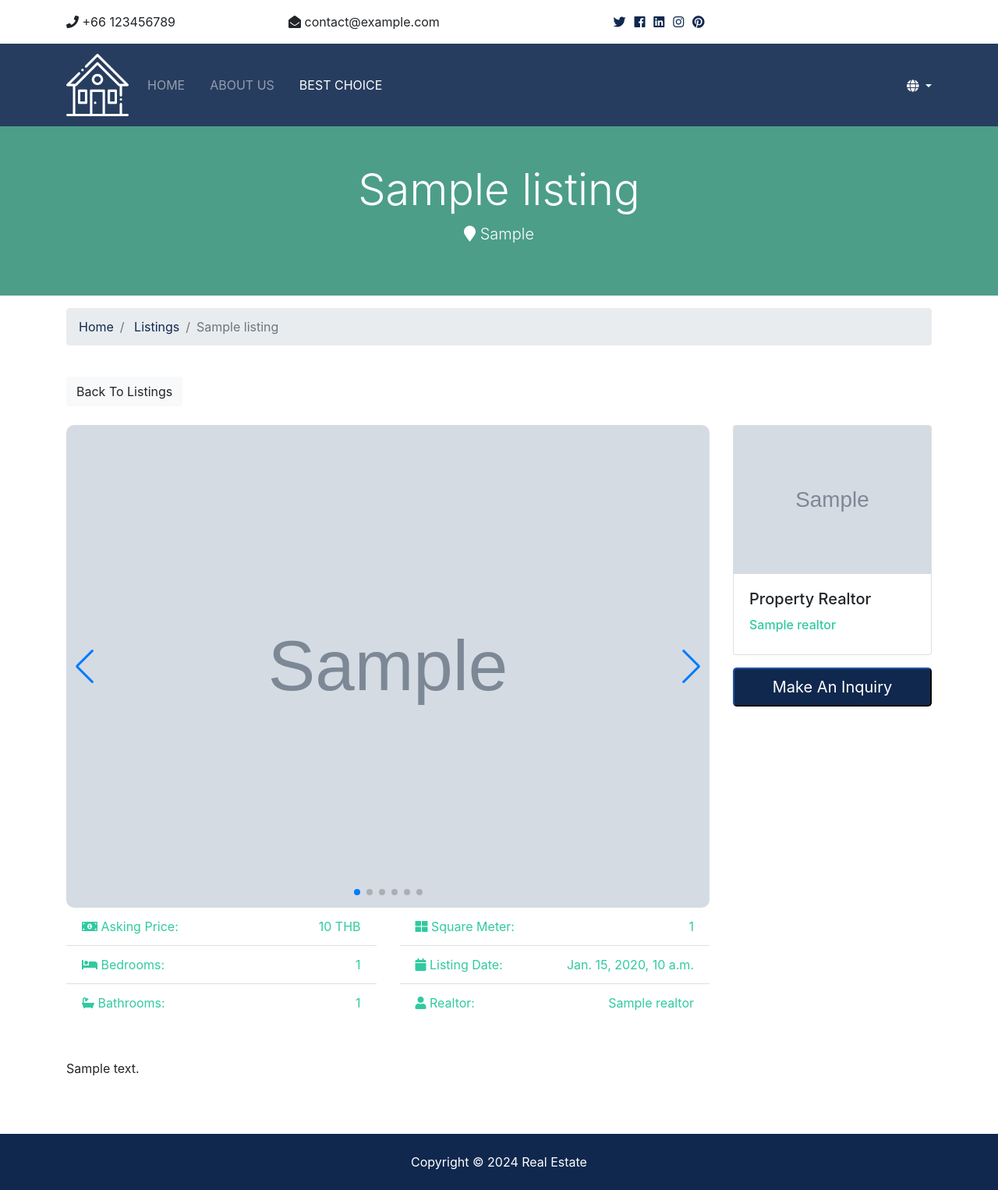
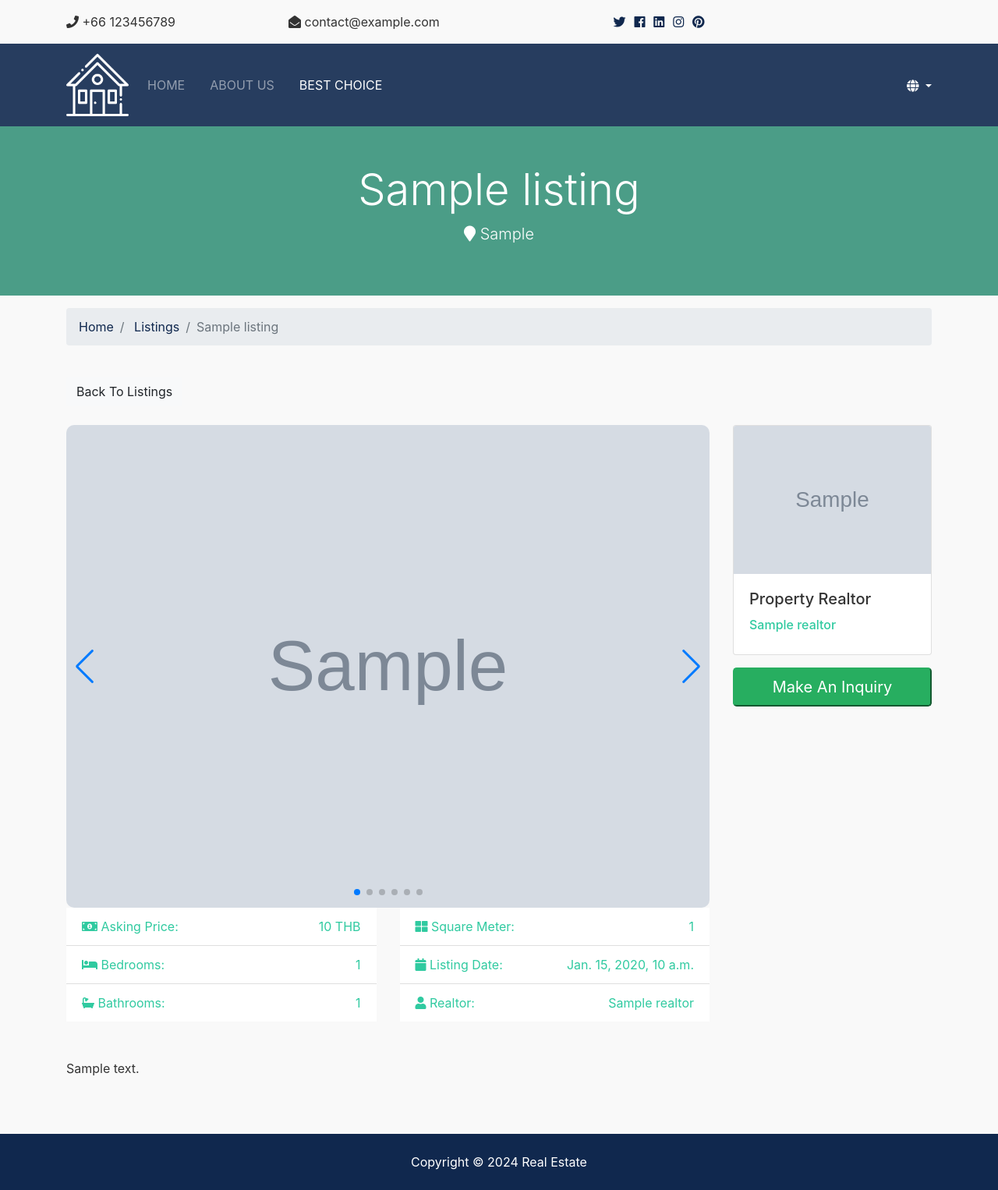
Before and after one commit to ludwig300/Real-Estate-Django-Web-App-master, a Django app: page /en/listings/1/ in a window 1280 px wide. Shown: the whole page at 78% size. Run offline with Django 3.2, Linux system fonts and the light colour scheme; tables that the repository leaves empty hold one stand-in row (values such as "Sample post"); grey boxes marked "Sample" are stand-in pictures; parts of the project's set-up code (start-up, migrations or seed data) failed here and were passed over; some libraries are stand-ins or nearby versions.

Commit message:
changed color

```diff
--- a/realestate/static/css/style.css
+++ b/realestate/static/css/style.css
@@ -175,3 +175,33 @@ option {
 .swiper-pagination-bullet {
   background-color: #fff;
 }
+
+/* Основные цвета */
+:root {
+  --primary-color: #2D9CDB; /* Светло-синий */
+  --secondary-color: #333333; /* Темно-серый */
+  --accent-color: #27AE60; /* Зеленый для кнопок */
+  --background-color: #F9F9F9; /* Светло-серый фон */
+}
+
+/* Применение цветов */
+body {
+  background-color: var(--background-color);
+  color: var(--secondary-color);
+}
+
+.navbar, .footer {
+  background-color: var(--primary-color);
+  color: #FFFFFF;
+}
+
+.btn-primary {
+  background-color: var(--accent-color);
+  border-color: var(--accent-color);
+  color: #FFFFFF;
+}
+
+.btn-primary:hover {
+  background-color: darken(var(--accent-color), 10%);
+  border-color: darken(var(--accent-color), 10%);
+}
```
